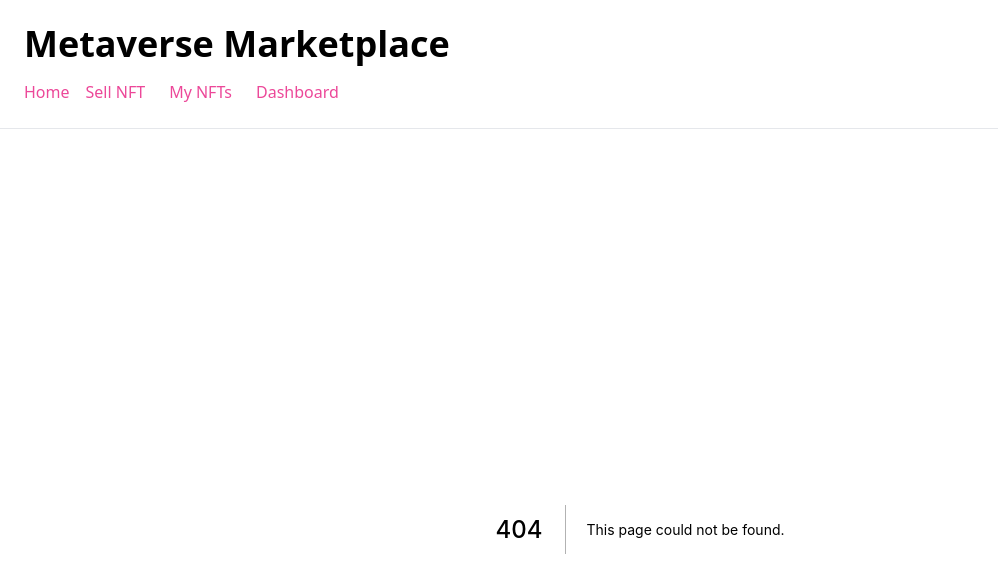
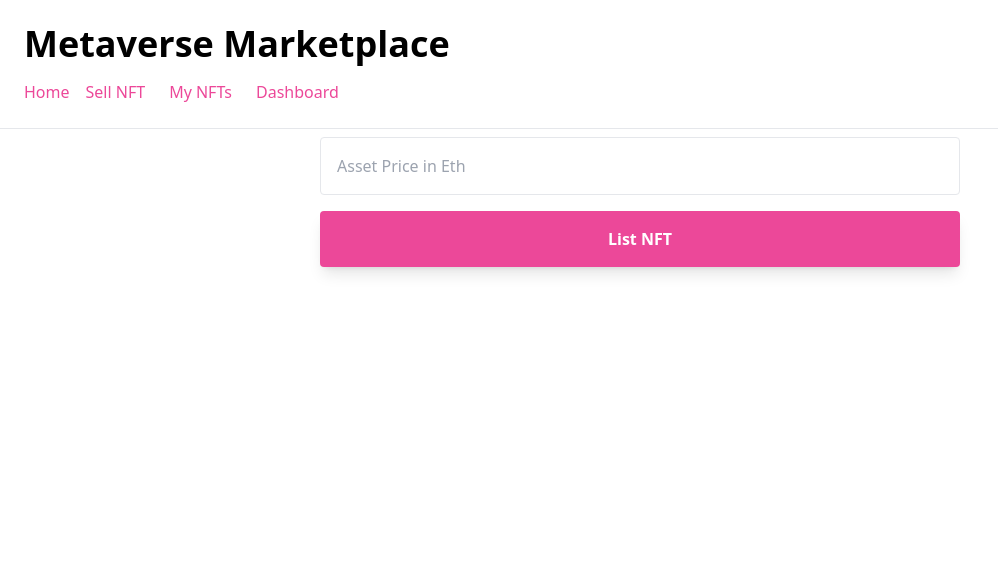
Before and after one commit to sarthakahuja07/nft-marketplace, a Next.js app: page /resell-nft in a window 1280 px wide. Before the commit this address had no page. Shown: the top 576 px of the page, without its empty margins (0-998 px from the left). Built offline with nearby package versions, Linux system fonts and the light colour scheme; no server answers.

Commit message:
Resell nft page

```diff
--- /dev/null
+++ b/pages/resell-nft.js
@@ -0,0 +1,71 @@
+import { useEffect, useState } from "react";
+import { ethers } from "ethers";
+import { useRouter } from "next/router";
+import axios from "axios";
+import Web3Modal from "web3modal";
+
+import { marketplaceAddress } from "../config";
+
+import NFTMarketplace from "../artifacts/contracts/NFTMarketplace.sol/NFTMarketplace.json";
+
+export default function ResellNFT() {
+	const [formInput, updateFormInput] = useState({ price: "", image: "" });
+	const router = useRouter();
+	const { id, tokenURI } = router.query;
+	const { image, price } = formInput;
+
+	useEffect(() => {
+		fetchNFT();
+	}, [id]);
+
+	async function fetchNFT() {
+		if (!tokenURI) return;
+		const meta = await axios.get(tokenURI);
+		updateFormInput((state) => ({ ...state, image: meta.data.image }));
+	}
+
+	async function listNFTForSale() {
+		if (!price) return;
+		const web3Modal = new Web3Modal();
+		const connection = await web3Modal.connect();
+		const provider = new ethers.providers.Web3Provider(connection);
+		const signer = provider.getSigner();
+
+		const priceFormatted = ethers.utils.parseUnits(formInput.price, "ether");
+		let contract = new ethers.Contract(
+			marketplaceAddress,
+			NFTMarketplace.abi,
+			signer
+		);
+		let listingPrice = await contract.getListingPrice();
+
+		listingPrice = listingPrice.toString();
+		let transaction = await contract.resellToken(id, priceFormatted, {
+			value: listingPrice
+		});
+		await transaction.wait();
+
+		router.push("/");
+	}
+
+	return (
+		<div className="flex justify-center">
+			<div className="w-1/2 flex flex-col pb-12">
+				<input
+					placeholder="Asset Price in Eth"
+					className="mt-2 border rounded p-4"
+					onChange={(e) =>
+						updateFormInput({ ...formInput, price: e.target.value })
+					}
+				/>
+				{image && <img className="rounded mt-4" width="350" src={image} />}
+				<button
+					onClick={listNFTForSale}
+					className="font-bold mt-4 bg-pink-500 text-white rounded p-4 shadow-lg"
+				>
+					List NFT
+				</button>
+			</div>
+		</div>
+	);
+}
```
